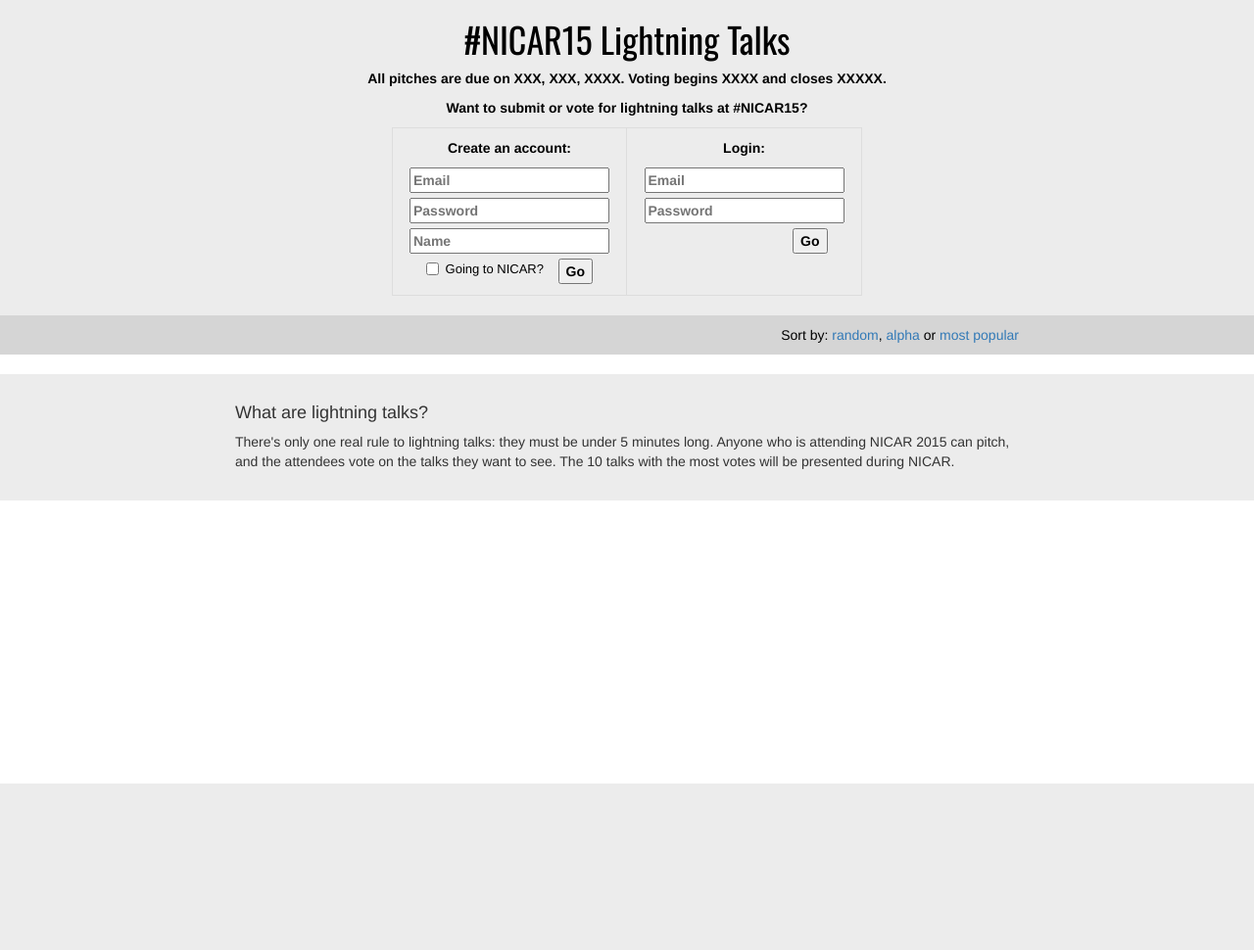
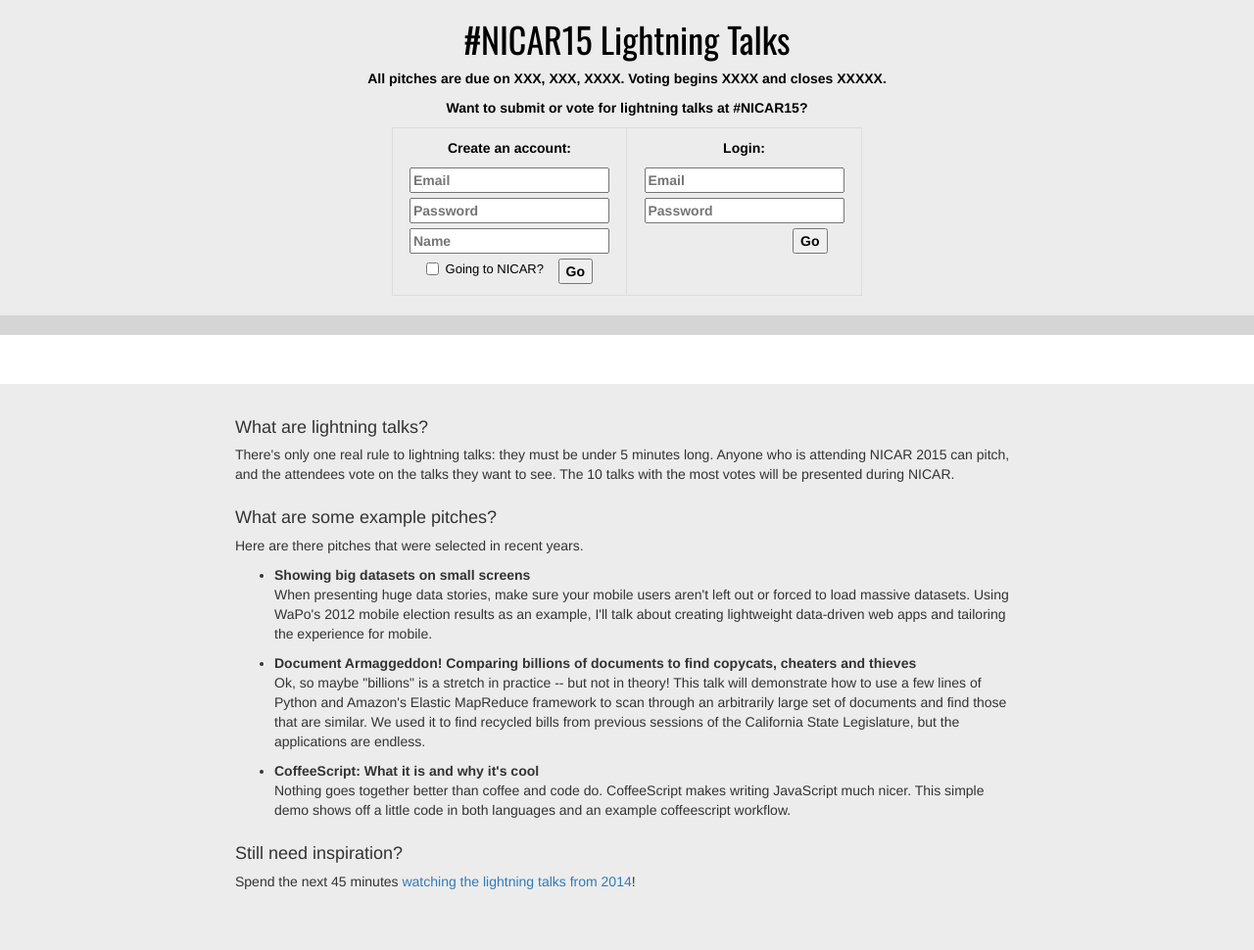
Before and after one commit to ireapps/lightning-talks, a Flask app: page / in a window 1280 px wide. Shown: the whole page at 98% size. Before the commit the page ends 800 px from the top, so only its background shows below. Run offline with Flask 2, Linux system fonts and the light colour scheme; data that the repository does not hold is empty; some libraries are stand-ins or nearby versions.

Commit message:
propose page css

```diff
--- a/settings.py
+++ b/settings.py
@@ -10,7 +10,7 @@
 
 MONGO_DATABASE = 'lightningtalk-%s' % DEPLOYMENT_TARGET
 
-VOTING = True
+VOTING = False
 
 ENVIRONMENTS = {
     "stg": {
--- a/templates/base.html
+++ b/templates/base.html
@@ -76,6 +76,27 @@
       <div class="footer-content">
         <h4>What are lightning talks?</h4>
         <p>There's only one real rule to lightning talks: they must be under 5 minutes long. Anyone who is attending NICAR 2015 can pitch, and the attendees vote on the talks they want to see. The 10 talks with the most votes will be presented during NICAR.</p>
+
+        <h4>What are some example pitches?</h4>
+        <p>Here are there pitches that were selected in recent years.</p>
+
+        <ul>
+          <li>
+            <strong>Showing big datasets on small screens</strong>
+            <p>When presenting huge data stories, make sure your mobile users aren't left out or forced to load massive datasets. Using WaPo's 2012 mobile election results as an example, I'll talk about creating lightweight data-driven web apps and tailoring the experience for mobile.</p>
+          </li>
+          <li>
+            <strong>Document Armaggeddon! Comparing billions of documents to find copycats, cheaters and thieves</strong>
+            <p>Ok, so maybe "billions" is a stretch in practice -- but not in theory! This talk will demonstrate how to use a few lines of Python and Amazon's Elastic MapReduce framework to scan through an arbitrarily large set of documents and find those that are similar. We used it to find recycled bills from previous sessions of the California State Legislature, but the applications are endless.</p>
+          </li>
+          <li>
+            <strong>CoffeeScript: What it is and why it's cool</strong>
+            <p>Nothing goes together better than coffee and code do. CoffeeScript makes writing JavaScript much nicer. This simple demo shows off a little code in both languages and an example coffeescript workflow.</p>
+          </li>
+        </ul>
+
+        <h4>Still need inspiration?</h4>
+        <p>Spend the next 45 minutes <a href="https://ire.org/conferences/nicar-2014/lightning/">watching the lightning talks from 2014</a>!</p>
       </div>
     </footer>
 
--- a/templates/create_session.html
+++ b/templates/create_session.html
@@ -7,7 +7,7 @@
 	<div class="row">
 	    <div class="cf" >
 	        <h2>Propose a Lightning Talk</h2>
-	        <p>After you submit a session, you won't be able to edit it.</p>
+	        <p>After submitting, you won't be able to edit your pitch.</p>
 	        <label>Title<input type="text" placeholder="My talk"></input></label>
 	        <label>Description<textarea placeholder="My talk's description"></textarea></label>
 	        <button id="submit-create-session">Submit</button>
@@ -17,31 +17,5 @@
 	    </div>
 	</div>
 
-	<div class="row examples">
-			<div class="cf">
-	 				<h3>Example Pitches</h3>
-
-	        <h4>Showing big datasets on small screens</h4>
-	        <p>When presenting huge data stories, make sure your mobile users aren't left out or forced to load massive datasets. Using WaPo's 2012 mobile election results as an example, I'll talk about creating lightweight data-driven web apps and tailoring the experience for mobile.</p>
-
-	        <h4>Document Armaggeddon! Comparing billions of documents to find copycats, cheaters and thieves</h4>
-	        <p>Ok, so maybe "billions" is a stretch in practice -- but not in theory! This talk will demonstrate how to use a few lines of Python and Amazon's Elastic MapReduce framework to scan through an arbitrarily large set of documents and find those that are similar. We used it to find recycled bills from previous sessions of the California State Legislature, but the applications are endless.</p>
-
-	        <h4>CoffeeScript: What it is and why it's cool</h4>
-	        <p>Nothing goes together better than coffee and code do. CoffeeScript makes writing JavaScript much nicer. This simple demo shows off a little code in both languages and an example coffeescript workflow.</p>
-
-	        <hr>
-
-	    </div>
-	</div>
-
-	<div class="row">
-		<div class="col-md-12 cf">
-
-			<h3>Need inspiration?</h3>
-			<p>Spend the next 45 minutes <a href="https://ire.org/conferences/nicar-2014/lightning/">watching the lightning talks from 2014</a>!</p>
-
-     </div>
-	</div>
 </div>
 {% endblock %}
--- a/templates/static/site.css
+++ b/templates/static/site.css
@@ -177,8 +177,8 @@
 }
 
 footer {
-    margin: 20px 0 0 0;
-    padding: 20px 0;
+    margin: 50px 0 0 0;
+    padding: 10px 0 50px;
 }
 
 .footer-content {
@@ -245,18 +245,6 @@
     background-color: #B96704;
 }
 
-
-
-.examples {
-    margin-top: 20px;
+.footer-content h4 {
+    margin: 25px 0 8px;
 }
-
-.examples h4 {
-    margin: 20px 0 10px 0;
-    border-top: 1px solid #DDD;
-    padding: 18px 10px 0;
-}
-
-.examples p {
-    padding: 0 10px;
-}
```
